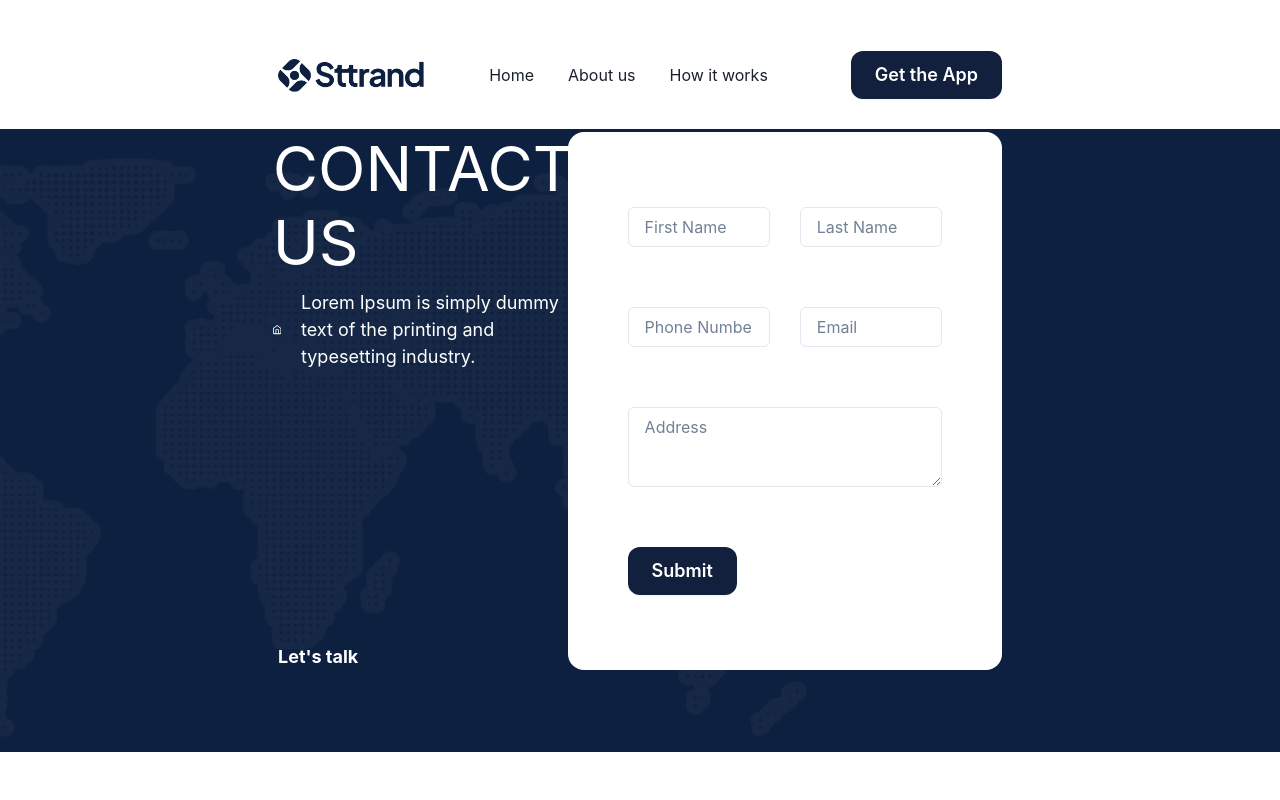
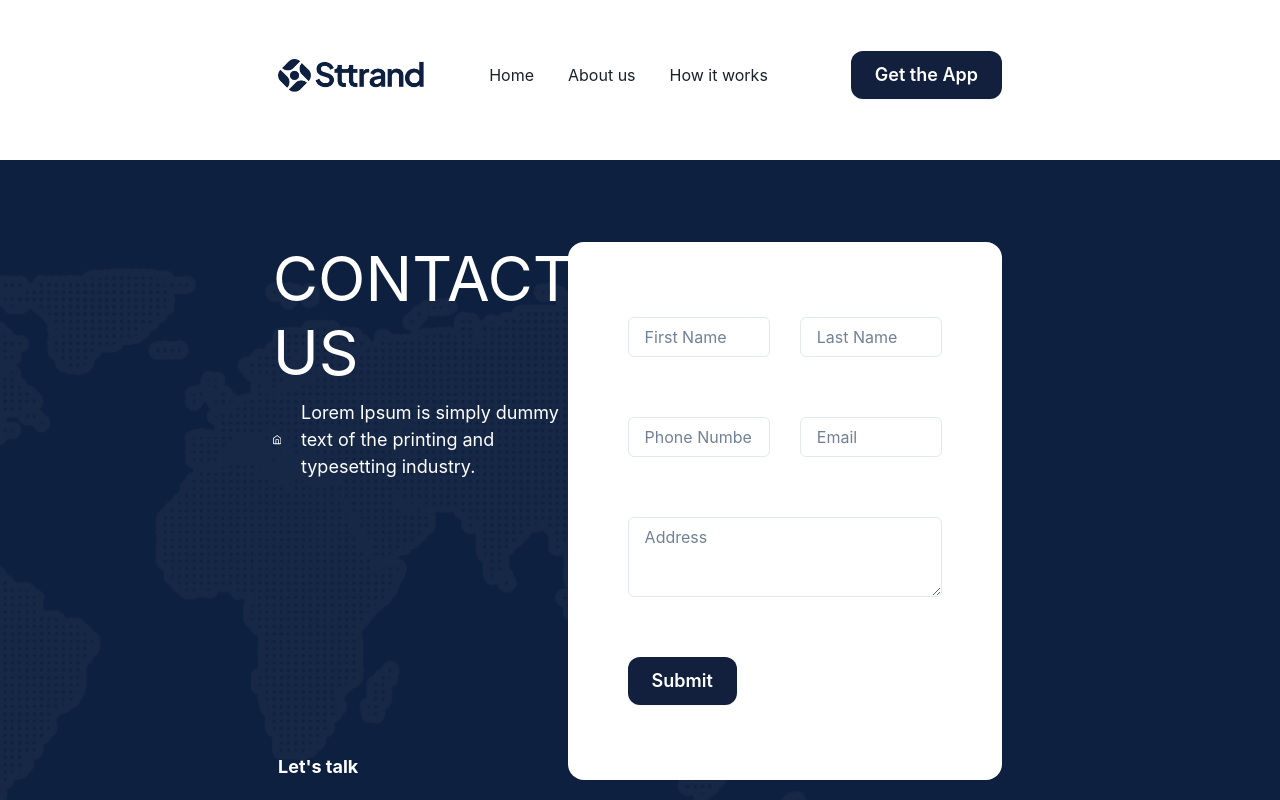
Before and after one commit to ihtisham914/Sttrand, a React (Create React App) app: page /contact in a window 1280 px wide. Shown: the top 800 px of the page. Built offline with nearby package versions, Linux system fonts and the light colour scheme.

Commit message:
main sections padding problem solved

```diff
--- a/src/components/AboutMainSection.js
+++ b/src/components/AboutMainSection.js
@@ -13,7 +13,7 @@ const AboutMainSection = () => {
   return (
     <Box
       px={["50px", "136px", "136px", "223px", "278px"]}
-      mt={["47px", "47px", "47px", "47px", "90px"]}
+      mt={["77px", "77px", "77px", "77px", "160px"]}
     >
       <Flex
         align="center"
--- a/src/components/ContactSection.js
+++ b/src/components/ContactSection.js
@@ -37,7 +37,7 @@ const ContactSection = () => {
     <Flex
       px={["50px", "136px", "136px", "223px", "278px"]}
       py={["34px", "50px", "50px", "50px", "82px"]}
-      my="50px"
+      mt={["77px", "77px", "77px", "77px", "160px"]}
       bgImage="url('/images/contactbackground.png')"
       bgPosition="center"
       bgSize="cover"
--- a/src/components/HowMainSection.js
+++ b/src/components/HowMainSection.js
@@ -4,7 +4,7 @@ const HowMainSection = () => {
   return (
     <Flex
       px={["50px", "136px", "136px", "223px", "278px"]}
-      my={["47px", "47px", "47px", "47px", "90px"]}
+      my={["77px", "77px", "77px", "77px", "160px"]}
       align="center"
       justify="space-between"
       gap="60px"
--- a/src/components/PrivacyMainSection.js
+++ b/src/components/PrivacyMainSection.js
@@ -7,7 +7,7 @@ const PrivacyMainSection = () => {
     <Box
       px={["50px", "136px", "136px", "223px", "278px"]}
       py={["35px", "45px", "45px", "55px", "75px"]}
-      my="50px"
+      mt={["77px", "77px", "77px", "77px", "160px"]}
       color="white"
       bg="brand"
     >
```
